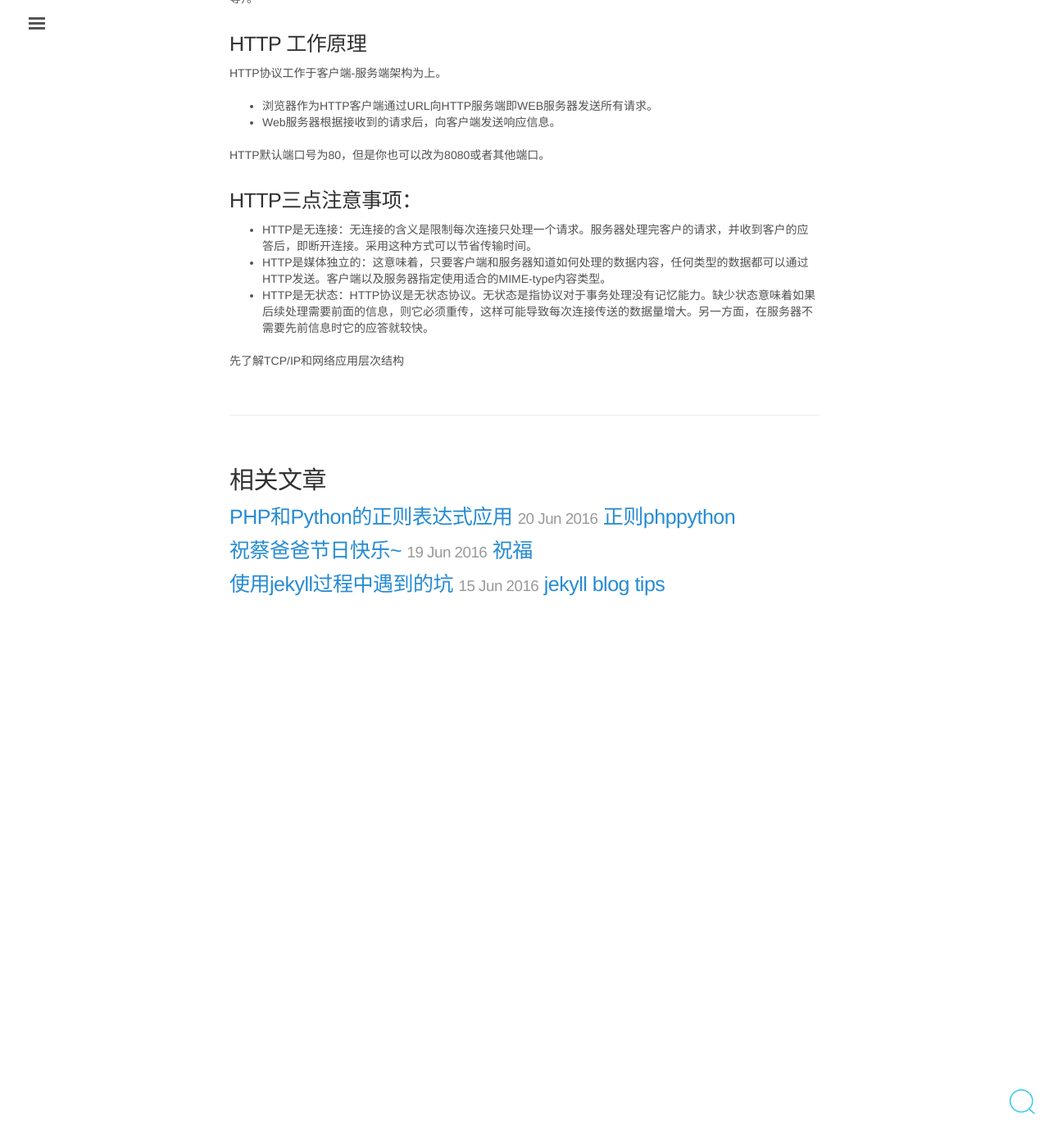
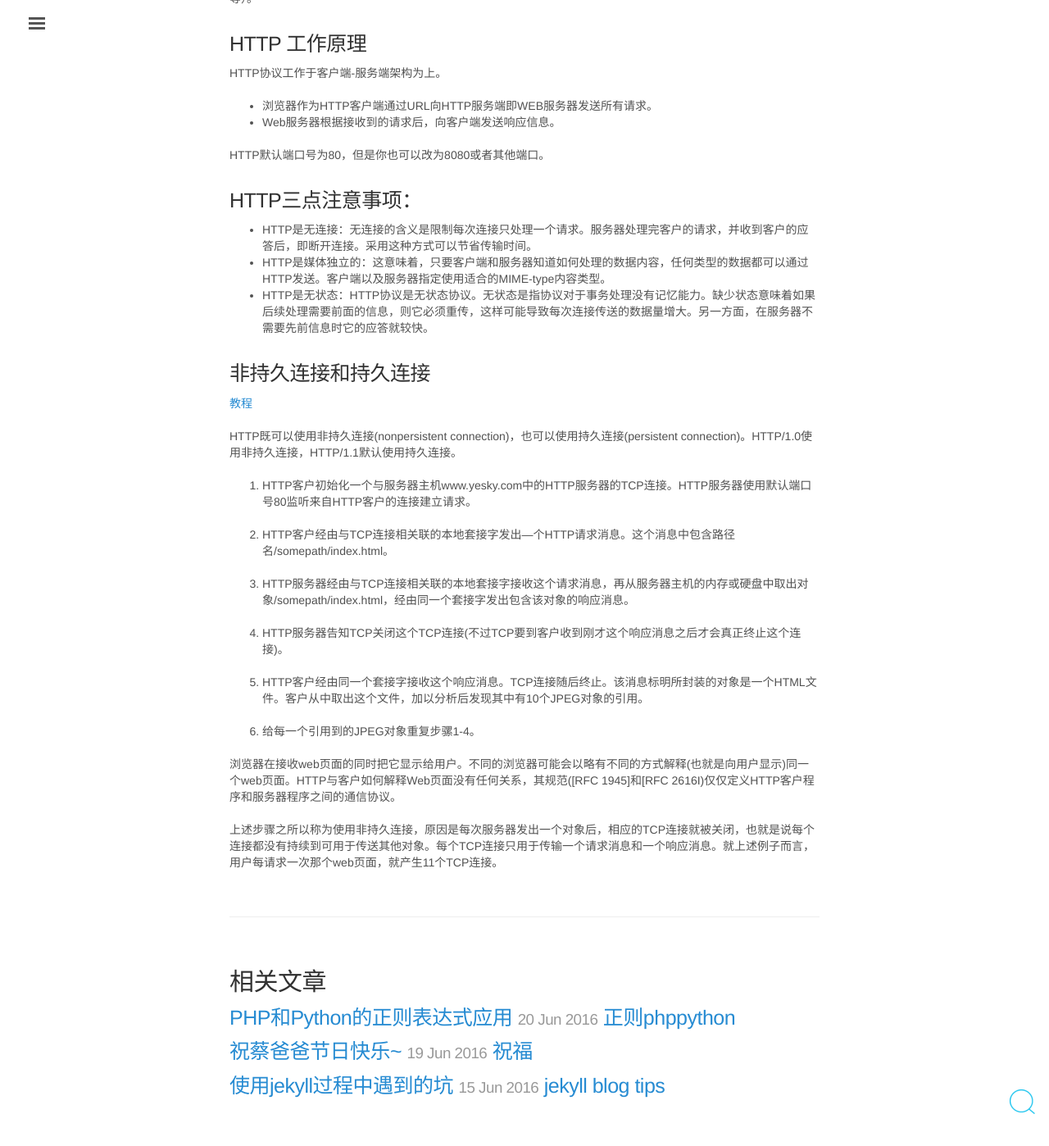
Before and after one commit to hieast/hieast.github.io, a Jekyll site: the page built from _posts/2013-06-22-http.md, in a window 1280 px wide and 1400 px high, scrolled down 322 px. Shown: the whole window at 82% size. Built offline with Jekyll 4.4.1, drawn with Linux system fonts in a browser that asks for light colours; some web fonts are replaced; comment, search, counter and statistics services are not loaded; before the commit the page ends 1111 px from its top, so only the background shows below that.

Commit message:
初步学习了http协议

```diff
--- a/_posts/2013-06-22-http.md
+++ b/_posts/2013-06-22-http.md
@@ -22,4 +22,23 @@ HTTP默认端口号为80，但是你也可以改为8080或者其他端口。
 - HTTP是媒体独立的：这意味着，只要客户端和服务器知道如何处理的数据内容，任何类型的数据都可以通过HTTP发送。客户端以及服务器指定使用适合的MIME-type内容类型。
 - HTTP是无状态：HTTP协议是无状态协议。无状态是指协议对于事务处理没有记忆能力。缺少状态意味着如果后续处理需要前面的信息，则它必须重传，这样可能导致每次连接传送的数据量增大。另一方面，在服务器不需要先前信息时它的应答就较快。
 
-先了解TCP/IP和网络应用层次结构
+### 非持久连接和持久连接
+[教程](http://server.chinabyte.com/209/2151709_2.shtml)
+
+HTTP既可以使用非持久连接(nonpersistent connection)，也可以使用持久连接(persistent connection)。HTTP/1.0使用非持久连接，HTTP/1.1默认使用持久连接。
+
+1. HTTP客户初始化一个与服务器主机www.yesky.com中的HTTP服务器的TCP连接。HTTP服务器使用默认端口号80监听来自HTTP客户的连接建立请求。
+
+2. HTTP客户经由与TCP连接相关联的本地套接字发出—个HTTP请求消息。这个消息中包含路径名/somepath/index.html。
+
+3. HTTP服务器经由与TCP连接相关联的本地套接字接收这个请求消息，再从服务器主机的内存或硬盘中取出对象/somepath/index.html，经由同一个套接字发出包含该对象的响应消息。
+
+4. HTTP服务器告知TCP关闭这个TCP连接(不过TCP要到客户收到刚才这个响应消息之后才会真正终止这个连接)。
+
+5. HTTP客户经由同一个套接字接收这个响应消息。TCP连接随后终止。该消息标明所封装的对象是一个HTML文件。客户从中取出这个文件，加以分析后发现其中有10个JPEG对象的引用。
+
+6. 给每一个引用到的JPEG对象重复步骡1-4。
+
+浏览器在接收web页面的同时把它显示给用户。不同的浏览器可能会以略有不同的方式解释(也就是向用户显示)同一个web页面。HTTP与客户如何解释Web页面没有任何关系，其规范([RFC 1945]和[RFC 2616I)仅仅定义HTTP客户程序和服务器程序之间的通信协议。
+
+上述步骤之所以称为使用非持久连接，原因是每次服务器发出一个对象后，相应的TCP连接就被关闭，也就是说每个连接都没有持续到可用于传送其他对象。每个TCP连接只用于传输一个请求消息和一个响应消息。就上述例子而言，用户每请求一次那个web页面，就产生11个TCP连接。
```
Also changed, not shown: _posts/2013-06-21-tcp-ip.md (+1 -1 lines).
